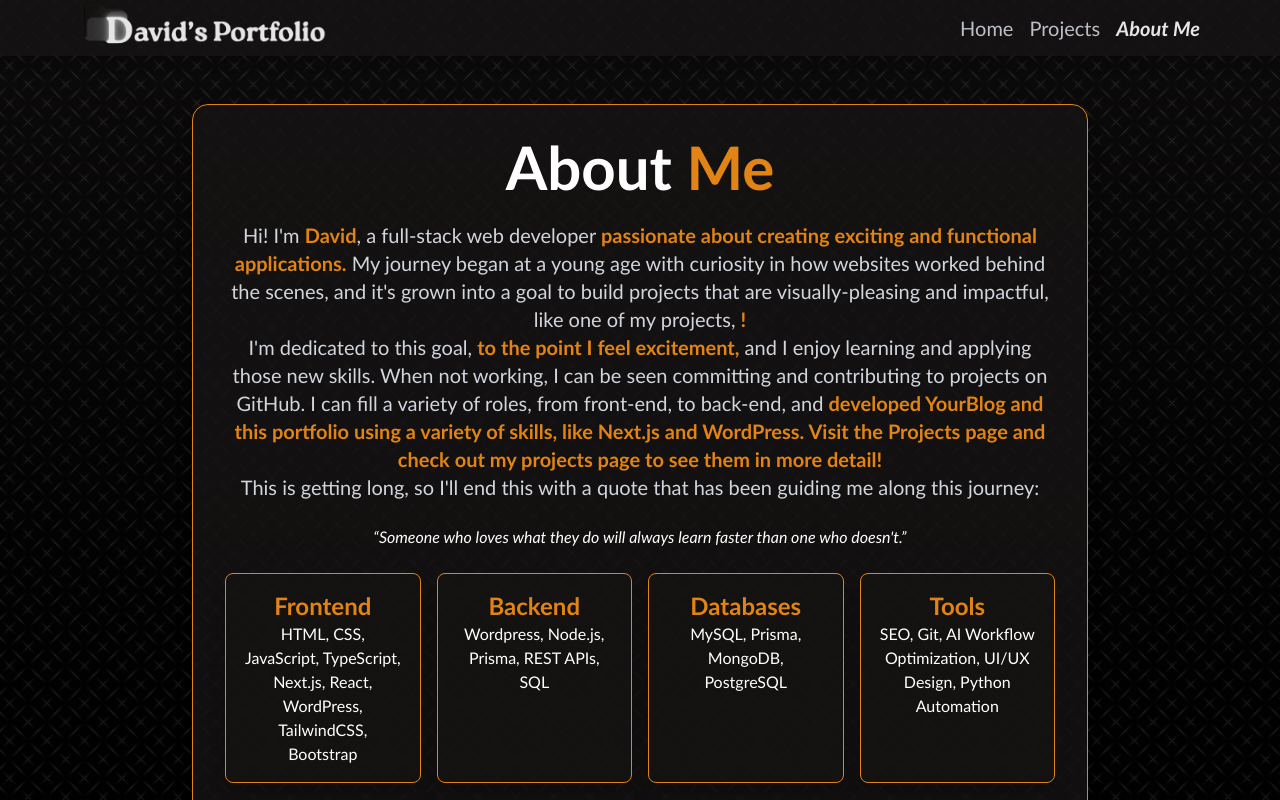
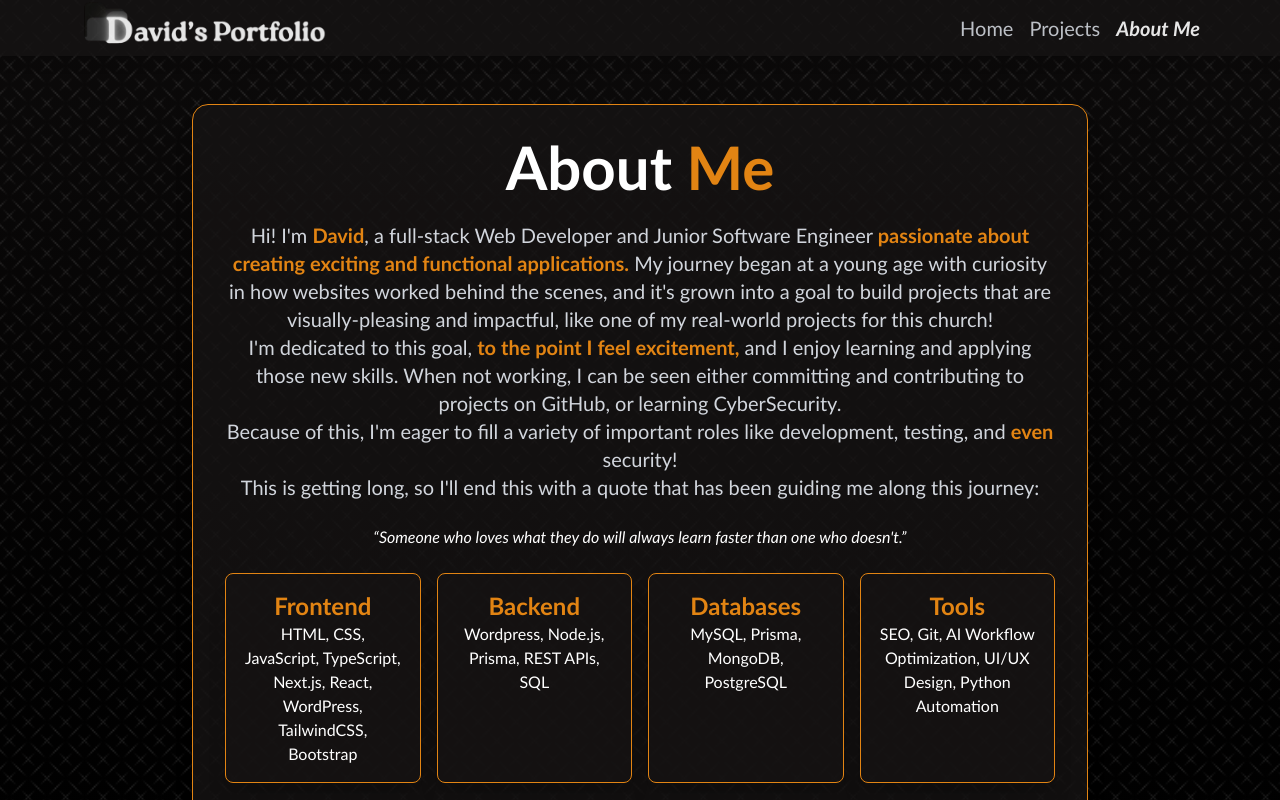
Before and after one commit to Dcai1/Portfolio, a Next.js app: page /about in a window 1280 px wide. Shown: the top 800 px of the page. Built offline with nearby package versions, Linux system fonts and the light colour scheme.

Commit message:
- Refactored AboutPage component to use new reusable animation components for text animations, enhancing readability and maintainability

```diff
--- a/src/app/about/AboutPage.tsx
+++ b/src/app/about/AboutPage.tsx
@@ -2,6 +2,7 @@
 
 import { motion } from "framer-motion";
 import Link from "next/link";
+import { Highlight } from "../../../components/textmotion";
 
 export default function AboutPage() {
   return (
@@ -19,14 +20,7 @@ export default function AboutPage() {
           animate={{ opacity: 1, y: 0 }}
           transition={{ duration: 0.8, delay: 0.3 }}
         >
-          About{" "}
-          <motion.span
-            initial={{ color: "#FFFFFF" }}
-            animate={{ color: "#E28413" }}
-            transition={{ delay: 1, duration: 0.5 }}
-          >
-            Me
-          </motion.span>
+          About <Highlight text="Me" />
         </motion.h1>
 
         {/* Intro */}
@@ -37,61 +31,36 @@ export default function AboutPage() {
           transition={{ delay: 0.6, duration: 0.8 }}
         >
           Hi! I&apos;m{" "}
-          <motion.span
-            className="font-semibold text-fulvous"
-            initial={{ color: "#FFFFFF" }}
-            animate={{ color: "#E28413" }}
-            transition={{ delay: 1, duration: 0.5 }}
-          >
-            David
-          </motion.span>
-          , a full-stack web developer{" "}
-          <motion.strong
-            initial={{ color: "#FFFFFF" }}
-            animate={{ color: "#E28413" }}
-            transition={{ delay: 2, duration: 0.5 }}
-          >
-            passionate about creating exciting and functional applications.
-          </motion.strong>{" "}
+          <Highlight text="David" className="font-semibold text-fulvous" />, a
+          full-stack Web Developer and Junior Software Engineer{" "}
+          <Highlight
+            text="passionate about creating exciting and functional applications."
+            className="font-semibold"
+          />{" "}
           My journey began at a young age with curiosity in how websites worked
           behind the scenes, and it&apos;s grown into a goal to build projects
-          that are visually-pleasing and impactful, like one of my projects,{" "}
-          <motion.strong
-            initial={{ color: "#FFFFFF" }}
-            animate={{ color: "#E28413" }}
-            transition={{ delay: 2.1, duration: 0.5 }}
+          that are visually-pleasing and impactful, like one of my real-world
+          projects for{" "}
+          <Link
+            href="https://thefoundationontherockrevival.org/"
+            target="_blank"
+            rel="noopener noreferrer"
+            className="hover:underline hover:scale-105 transition"
           >
-            <Link
-              href={"https://pokeweb-site.vercel.app/"}
-              target="_blank"
-              rel="noopener noreferrer"
-              className="hover:underline hover:scale-105 transition"
-            >
-              !
-            </Link>
-          </motion.strong>
+            this church!
+          </Link>
           <br />
           I&apos;m dedicated to this goal,{" "}
-          <motion.strong
-            initial={{ color: "#FFFFFF" }}
-            animate={{ color: "#E28413" }}
-            transition={{ delay: 2.2, duration: 0.5 }}
-          >
-            to the point I feel excitement,
-          </motion.strong>{" "}
+          <Highlight
+            text="to the point I feel excitement,"
+            className="font-semibold"
+          />{" "}
           and I enjoy learning and applying those new skills. When not working,
-          I can be seen committing and contributing to projects on GitHub. I can
-          fill a variety of roles, from front-end, to back-end, and{" "}
-          <motion.strong
-            initial={{ color: "#FFFFFF" }}
-            animate={{ color: "#E28413" }}
-            transition={{ delay: 2.3, duration: 0.5 }}
-          >
-            developed YourBlog and this portfolio using a variety of skills,
-            like Next.js and WordPress. Visit the{" "}
-            <Link href="/projects">Projects</Link> page and check out my
-            projects page to see them in more detail!
-          </motion.strong>
+          I can be seen either committing and contributing to projects on
+          GitHub, or learning CyberSecurity.
+          <br />
+          Because of this, I&apos;m eager to fill a variety of important roles
+          like development, testing, and <Highlight text="even" /> security!
           <br /> This is getting long, so I&apos;ll end this with a quote that
           has been guiding me along this journey:
         </motion.p>
```
